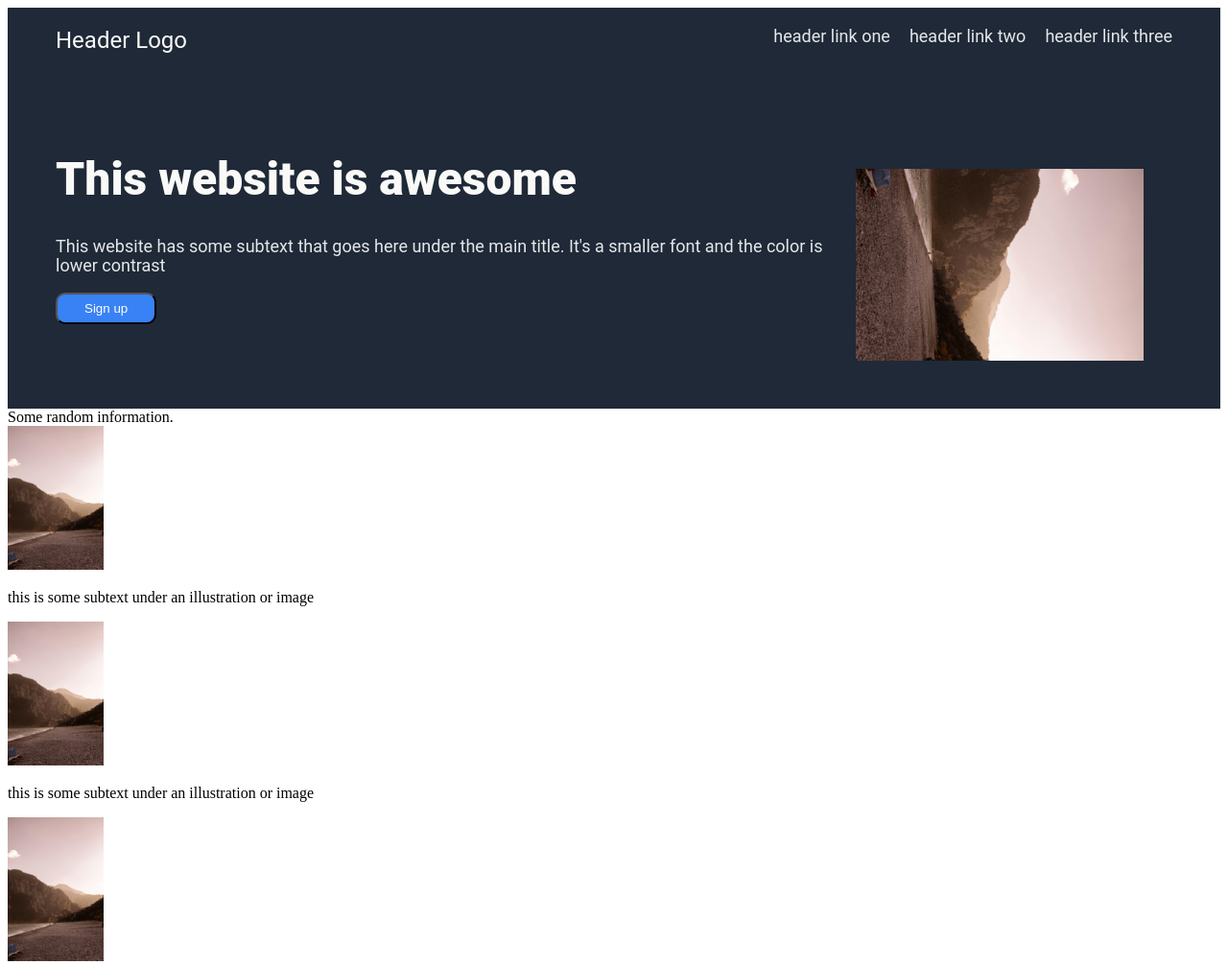
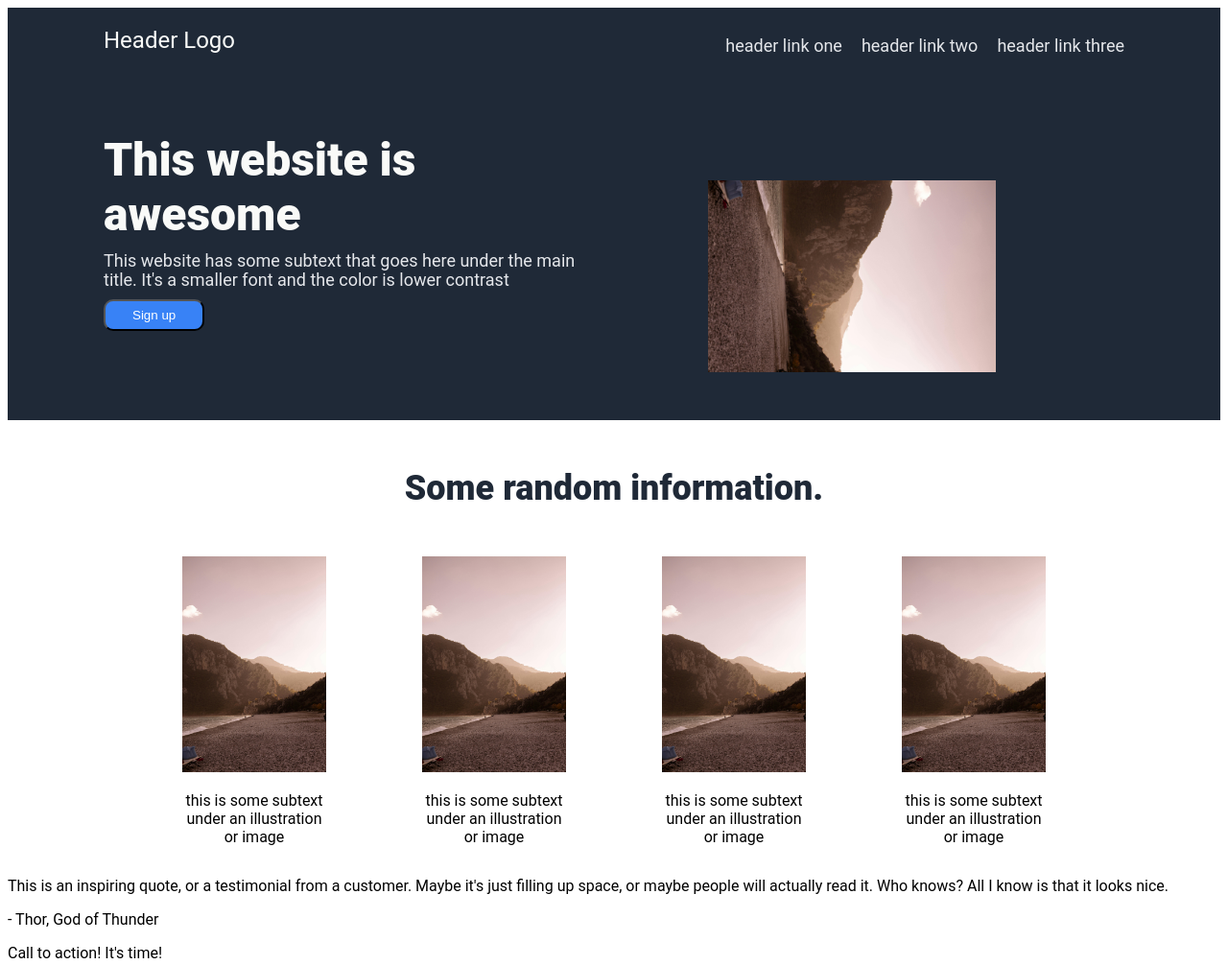
Before and after one commit to n-c-b-03/Project-Landing-Page, a plain HTML site: page index.html in a window 1280 px wide. Shown: the top 1006 px of the page at 96% size. Drawn offline with Linux system fonts and the light colour scheme.

Commit message:
Design part 2, finetune part 1

```diff
--- a/index.html
+++ b/index.html
@@ -22,8 +22,7 @@
                 <p>This website has some subtext that goes here under the main title. It's a smaller font and the color is lower contrast</p>
                 <button>Sign up</button>
             </div>
-            <!-- TODO take out width attribute -->
-            <img src="Header-image.jpg" alt="Bild" width="200">
+            <img src="Header-image.jpg" alt="Bild">
         </div>
     </div>
 
@@ -31,19 +30,19 @@
         <div class="text-2">Some random information.</div>
         <div class="content-2">
             <div class="img1-2">
-               <img src="Header-image.jpg" alt="Bild" width="100">
+               <img src="Header-image.jpg" alt="Bild">
                <p>this is some subtext under an illustration or image</p>
             </div>
             <div class="img2-2">
-               <img src="Header-image.jpg" alt="Bild" width="100">
+               <img src="Header-image.jpg" alt="Bild">
                <p>this is some subtext under an illustration or image</p>
             </div>
             <div class="img3-2">
-                <img src="Header-image.jpg" alt="Bild" width="100">
+                <img src="Header-image.jpg" alt="Bild">
                 <p>this is some subtext under an illustration or image</p>
              </div>
              <div class="img4-2">
-                <img src="Header-image.jpg" alt="Bild" width="100">
+                <img src="Header-image.jpg" alt="Bild">
                 <p>this is some subtext under an illustration or image</p>
              </div>
         </div>
--- a/style.css
+++ b/style.css
@@ -1,12 +1,15 @@
+body {
+    font-family: Roboto, sans-serif;
+}
+
 .part-1 {
     background-color: #1F2937;
-    font-family: Roboto, sans-serif;
 }
 
 .header {
     display: flex;
     justify-content: space-between;
-    margin: 0px 50px 50px;
+    margin: 0px 100px 50px;
     padding: 20px 0px;
 }
 .header-logo {
@@ -23,16 +26,25 @@ a, .text-1 p {
     color: #E5E7EB;
     font-size: 18px;
     line-height: 20px;
+    margin: 10px 0px;
 }
+.content-1{
+    margin: 0px 100px;
+    display: flex;
+    gap: 100px;
 
-.content-1{
-    margin: 0px 50px;
-    display: flex;
+}
+.content-1 img {
+    width: 200px;
+}
+.text-1 {
+    max-width: 500px;
 }
 .text-1 h1{
     color: #F9FAF8;
     font-size: 48px;
     font-weight: 900;
+    margin: 0;
 }
 button {
     background-color: #3882F6;
@@ -44,3 +56,24 @@ button {
     transform: rotate(90deg);
     margin: 0px 80px;
 }
+
+.text-2 {
+    text-align: center;
+    font-size: 36px;
+    color: #1F2937;
+    font-weight: 900;
+    margin: 50px;
+}
+.content-2 {
+    display: flex;
+    text-align: center;
+    gap: 100px;
+    justify-content: center;
+}
+.content-2 img {
+    min-width: 50px;
+    max-width: 100%;
+}
+.img1-2, .img2-2, .img3-2, .img4-2 {
+    max-width: 150px;
+}
```
